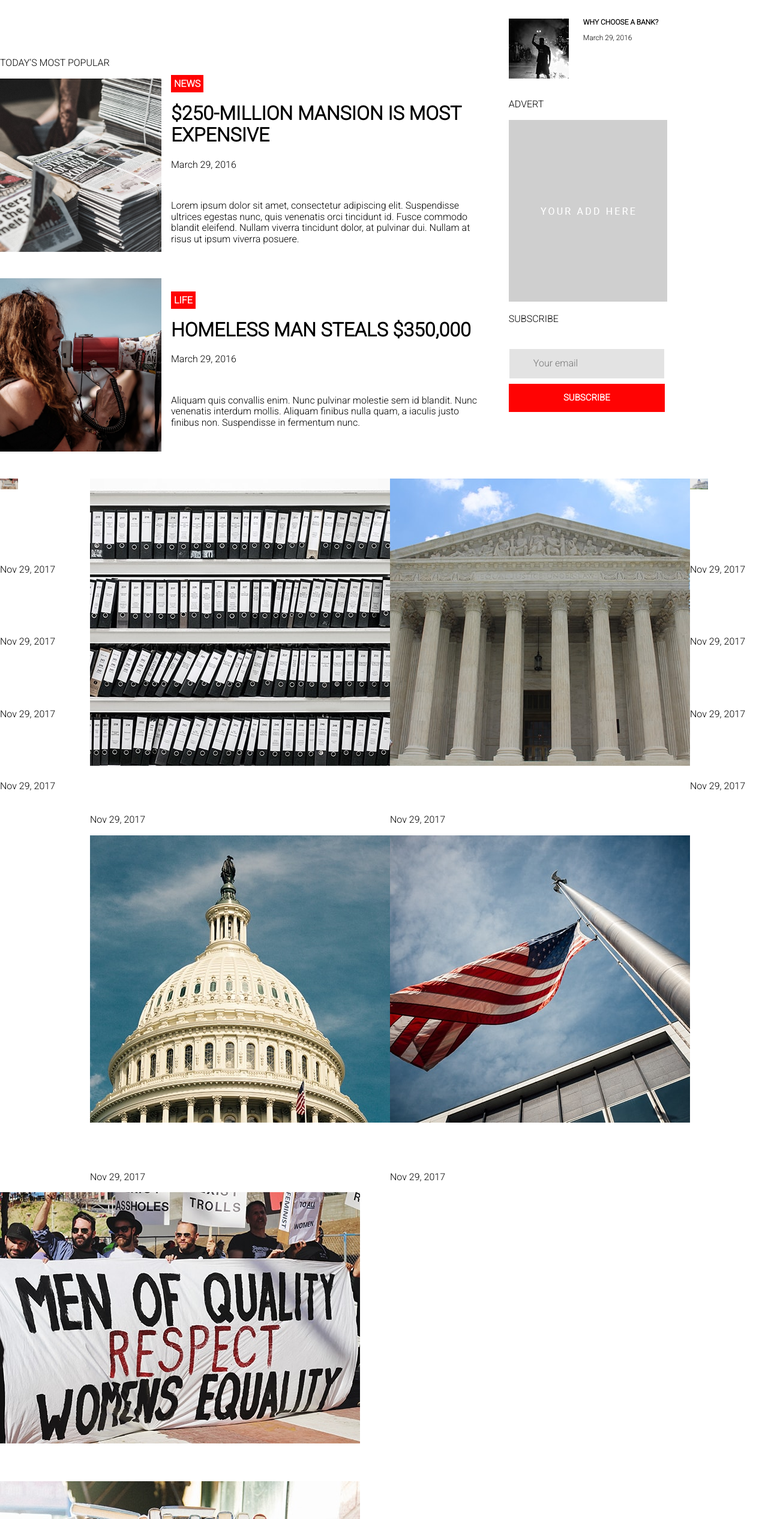
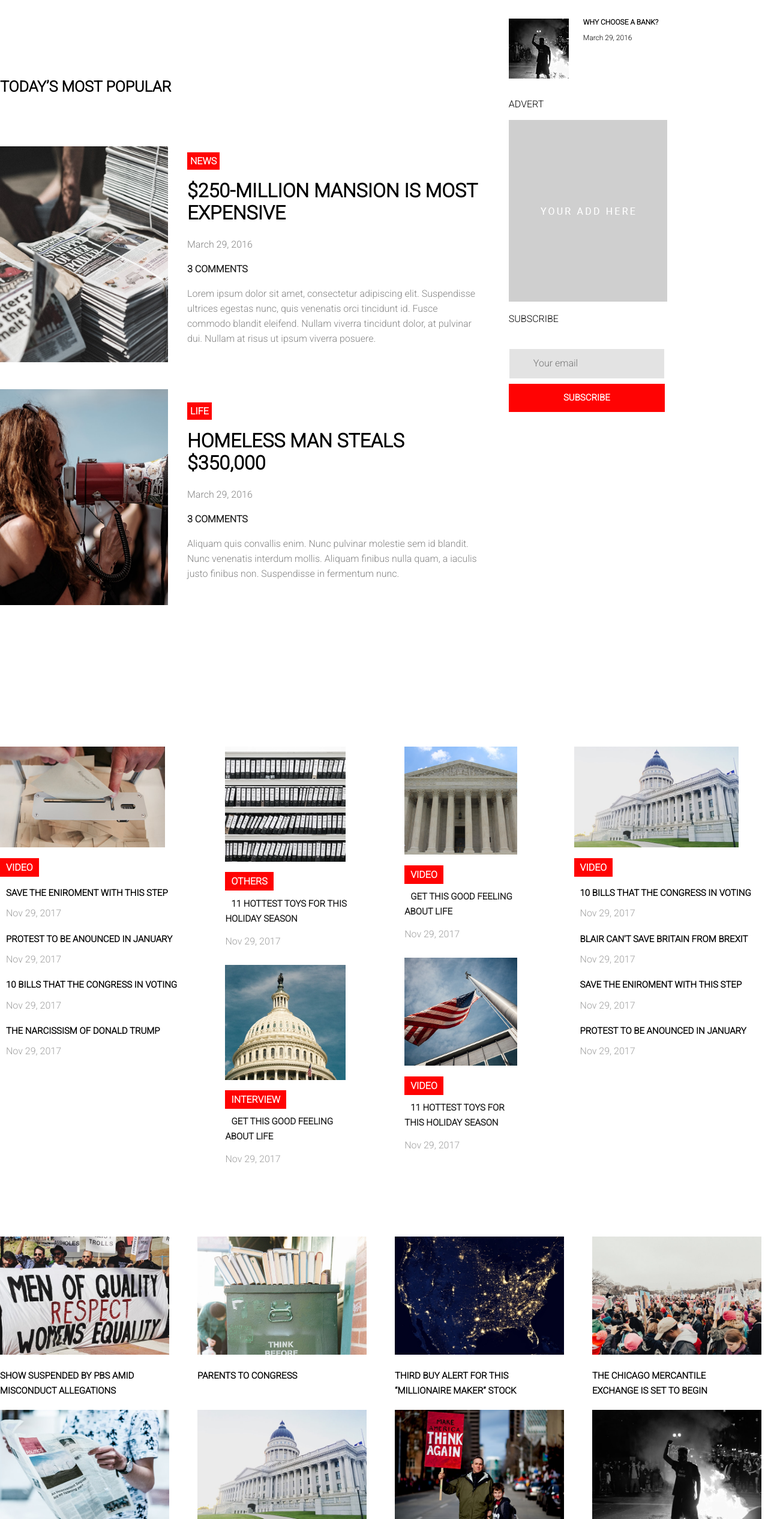
Before and after one commit to manalja/THEGAZETTE, a plain HTML site: page index.html in a window 1280 px wide. Shown: the part 1627-4160 px from the top of the page at 60% size. Drawn offline with Linux system fonts and the light colour scheme.

Commit message:
état d'avancement de deuxiéme jour deux pages finis

```diff
--- a/css/layout/_footer.scss
+++ b/css/layout/_footer.scss
@@ -1,6 +1,6 @@
 footer{
     position: relative;
-    height: 80vh;
+    height: 90vh;
     background: url(../blog-img/9.jpg) no-repeat center/cover;
 
     .footer-menu{
--- a/css/pages/_home.scss
+++ b/css/pages/_home.scss
@@ -42,6 +42,7 @@ body{
 
 
     .main-1{
+        padding-bottom: 15%;
     width: 1300px;
     margin: 0 auto;
     display: flex;
@@ -79,14 +80,15 @@ body{
             }
 
         }
-        .img-text{
+        .img-text1{
             margin-bottom: 40px;
             display: flex;
             flex-direction: row;
-            gap: 1em;
+            gap: 2em;
             align-items: center;
             width: 95%;
-            .text{
+            .text1{
+                height: 80%;
 
                 a{
                     width: 100%;
@@ -95,10 +97,18 @@ body{
                 h1 a{
                     color: black;
                 }
+                P a{
+                    color: #1d1d1d;
+
+                }
+                p{
+                    color: #1d1d1d8c;
+                    line-height: 25px;
+                }
             }
             img{
-                width: 269px;
-                height: 90%;
+                width: 280px;
+                height: 45vh;
             }
 
         }
@@ -163,6 +173,7 @@ body{
             margin:30px ;
         }
 
+
     }
     .subscribe{
         display: flex;
@@ -194,26 +205,144 @@ body{
     background-color: rgba(0, 0, 0, 0.308);
 }
 .quatre-colonnes{
+    a{
+        padding: 6px 10px;
+        background: #ff0303;
+        width: 20%;
+    }
+    h3 a{
+        background: none;
+    }
+    padding-bottom: 7%;
     margin: 0 auto;
     width: 1300px;
     display: flex;
     flex-direction: row;
+    gap: 2em;
 
     .colonnes-video{
         width: 60%;
         .img1 img{
-            width: 20%;
+            width: 80%;
+            margin-bottom: 20px;
+        }
+        h3 a{
+            color: black;
+
+        }
+        h3{
+            margin-top: 25px;
+            font-size: 15px;
+            width: 100%;
+        }
+        p{
+            margin-left: 10px;
+            color: #9f9f9f;
+            margin-bottom: 20px;
         }
     }
-    .colonne-de-milieu{
-        width: 40%;
-        .box-colonnes-de-milieu{
+}
+.colonnes-de-milieu{
+    .box-colonnes-de-milieu{
+        img {
+            width: 75%;
+            margin-bottom: 20px;
+        }
+        img:nth-of-type(4){
+            padding-top: 30px;
 
-           .img2 img{
-                width: 20%;
+        }
+       h3 a{
+
+        background: none;
+            color: #1d1d1d;
+        }
+        p{
+            color: #9f9f9f;
+            margin-bottom: 30px;
+
+        }
+        h3{
+            line-height: 25px;
+            font-size: 15px;
+            width: 80%;
+        }
+    }
+
+}
+.parti-huit-video{
+
+    margin: 0 auto;
+    width: 1300px;
+    display: flex;
+    flex-direction: column;
+    .col1{
+        display: flex;
+        flex-direction: row;
+        gap: 1em;
+    }
+    .box-video{
+
+        width: 60%;
+        img{
+            width: 90%;
+        }
+        h3{
+            font-weight:300;
+            max-width: 80%;
+        }
+         a{
+            line-height: 25px;
+            color: black;
+            font-size: 15px;
+
+        }
+    }
+}
+.today{
+    margin-top: 10%;
+    margin-bottom: 10%;
+    font-size: 25px;
+    font-weight: bold;
+}
+.img-text{
+    .text{
+        a{
+            color: #1d1d1d;
+        }
+    }
+}
+.bitcoin{
+    margin-top: 10%;
+    background: #1d1d1d ;
+    height: 70vh;
+    padding-top:40px;
+    .bitcoin-centré{
+        margin: 0 auto;
+        width: 1300px;
+        display: flex;
+        flex-direction: row;
+        gap: 2em;
+        .text{
+            margin-top: 30px;
+            width: 50%;
+            a{
+                background: #ff0303;
+                padding: 5px;
+            }
+            h1 a{
+                background: #1d1d1d;
+
+            }
+            h1{
+                line-height: 50px;
+                width: 60%;
+            }
+            p{
+                color: #ffffffc0;
+                width: 90%;
+                line-height: 35px;
             }
         }
     }
-
-
 }
--- a/index.html
+++ b/index.html
@@ -58,10 +58,10 @@
                     <a href=""></a>
                 </div>
             </div>
-            <p>TODAY’S MOST POPULAR</p>
-            <div class="img-text">
+            <p class="today">TODAY’S MOST POPULAR</p>
+            <div class="img-text1">
                 <div><img src="blog-img/2.jpg" alt=""></div>
-                <div class="text">
+                <div class="text1">
                     <a class="rouge" href="">NEWS</a>
                     <h1> <a href="">$250-million mansion is most expensive</a> </h1>
                     <p>March 29, 2016</p>
@@ -69,9 +69,9 @@
                        <p> Lorem ipsum dolor sit amet, consectetur adipiscing elit. Suspendisse ultrices egestas nunc, quis venenatis orci tincidunt id. Fusce commodo blandit eleifend. Nullam viverra tincidunt dolor, at pulvinar dui. Nullam at risus ut ipsum viverra posuere.</p>
                 </div>
             </div>
-                <div class="img-text">
+                <div class="img-text1">
                     <div><img src="blog-img/3.jpg" alt=""></div>
-                    <div class="text">
+                    <div class="text1">
                         <a class="rouge" href="">LIFE</a>
                         <h1>  <a href="">Homeless man steals $350,000</a> </h1>
                         <p>March 29, 2016</p>
@@ -139,7 +139,7 @@
                         <h3><a href="">The narcissism of Donald Trump</a></h3>
                      <p>Nov 29, 2017</p>   </div>
             </div>
-            <div class="colonnes-de-mileu">
+            <div class="colonnes-de-milieu">
                 <div class="box-colonnes-de-milieu">
                     <img src="blog-img/14.jpg" alt="">
                     <a href="">OTHERS</a>
@@ -155,7 +155,7 @@
                 </div>
 
             </div>
-            <div class="colonnes-de-mileu">
+            <div class="colonnes-de-milieu">
                 <div class="box-colonnes-de-milieu">
                     <img src="blog-img/15.jpg" alt="">
                     <a href="">VIDEO</a>
@@ -190,7 +190,7 @@
             </div>
         </section>
         <section class="parti-huit-video">
-            <div class="box-video">
+            <div class="col1"><div class="box-video">
                 <img src="blog-img/4.jpg" alt="">
                 <h3>  <a href="">Show suspended by PBS amid misconduct allegations</a> </h3>
             </div>
@@ -205,8 +205,8 @@
             <div class="box-video">
                 <img src="blog-img/7.jpg" alt="">
                 <h3>  <a href="">The Chicago Mercantile Exchange is set to begin</a> </h3>
-            </div>
-            <div class="box-video">
+            </div></div>
+           <div class="col1"> <div class="box-video">
                 <img src="blog-img/8.jpg" alt="">
                 <h3>  <a href="">Trading bitcoin futures</a> </h3>
             </div>
@@ -222,16 +222,20 @@
                 <img src="blog-img/11.jpg" alt="">
                 <h3>  <a href="">Australian Property Prices Remain Flat</a> </h3>
             </div>
+        </div>
         </section>
 
     <section class="bitcoin">
-        <div> <img src="" alt=""> </div>
+        <div class="bitcoin-centré">
+        <div> <img src="blog-img/bitcoin.jpg" alt=""> </div>
         <div class="text">
-            <a href=""></a>
-            <h1> <a href=""> Move over,bitcoin.Here comes litecoin</a> </h1>
+            <a href="">Editorial</a>
+            <h1> <a href=""> Move over,bitcoin.
+                Here comes litecoin</a> </h1>
             <p>March 29,2016</p>
             <P>Lorem ipsum dolor sit amet consectetur adipisicing elit. Iure dolor fugit inventore cumque. Dolorum est architecto nihil quisquam, officiis totam a nesciunt soluta et, odit, in dolores aliquid possimus pariatur.</P>
         </div>
+    </div>
     </section>
     <footer>
         <div class="footer-menu">
```
Also changed, not shown: css/style.min.css, 1 other file.
